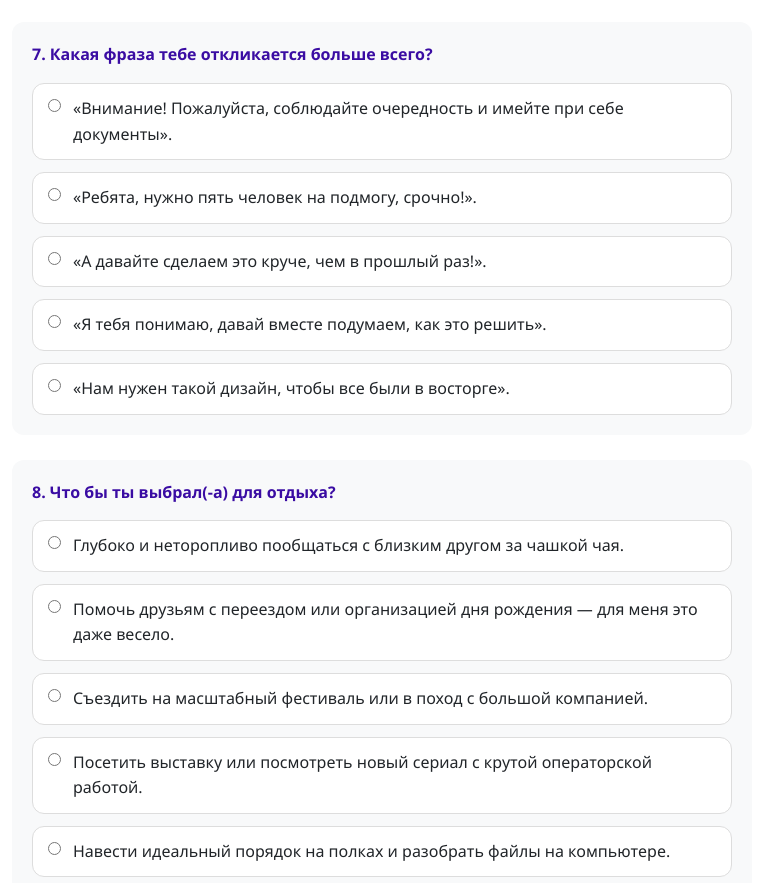
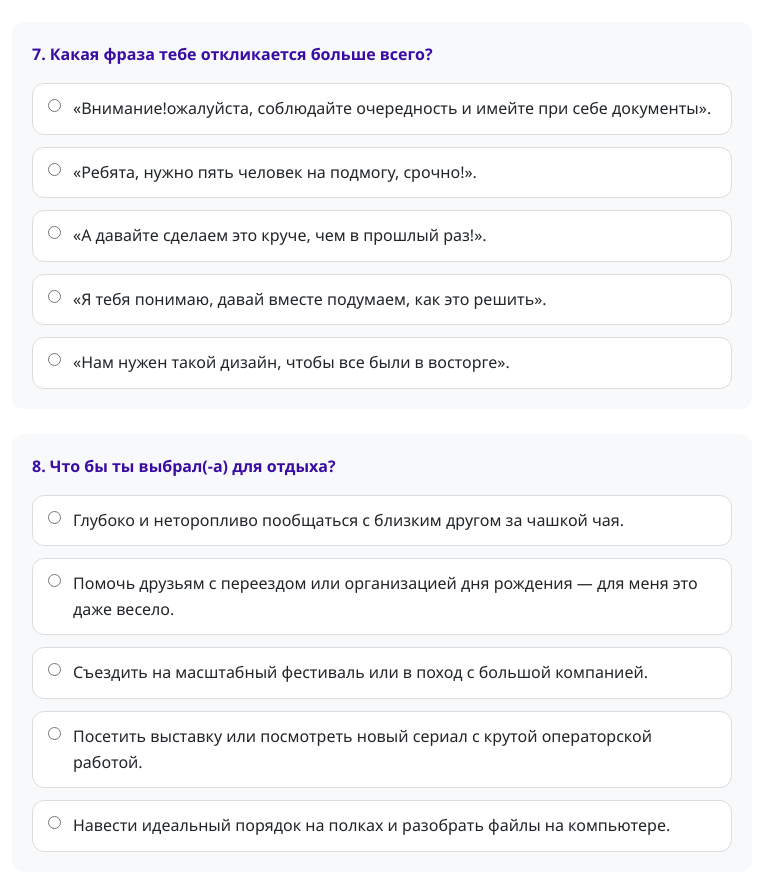
Before and after one commit to tsafronova221-ctrl/gubkin_pokolenie, a plain HTML site: page index.html in a window 1280 px wide. Shown: the part 3278-4161 px from the top of the page, without its empty margins (258-1021 px from the left). Drawn offline with Linux system fonts and the light colour scheme.

Commit message:
Update index.html

```diff
--- a/index.html
+++ b/index.html
@@ -379,7 +379,7 @@
                 <div class="options">
                     <label class="option">
 						<input type="radio" name="q7" value="pk">
-                        «Внимание! Пожалуйста, соблюдайте очередность и имейте при себе документы».
+                        «Внимание!ожалуйста, соблюдайте очередность и имейте при себе документы».
                     </label>
                     <label class="option">
                         <input type="radio" name="q7" value="volunteers">
```
